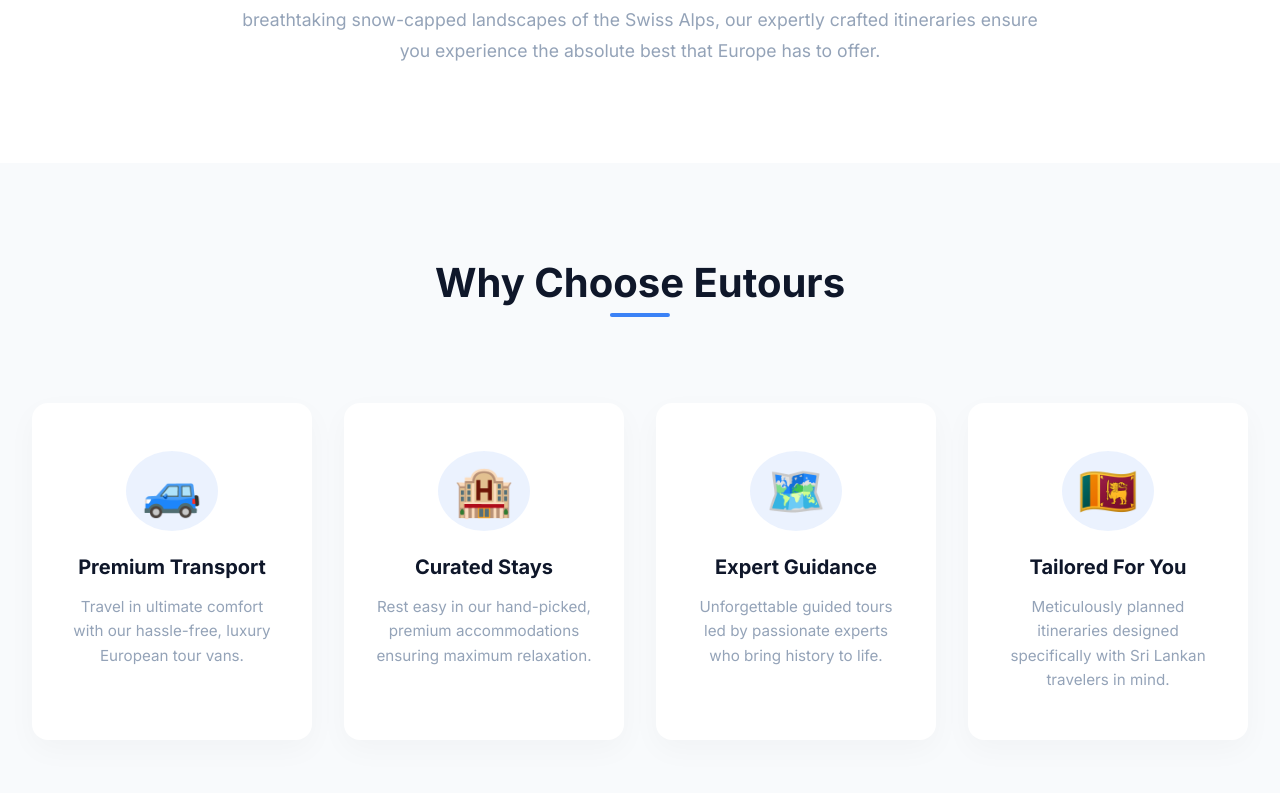
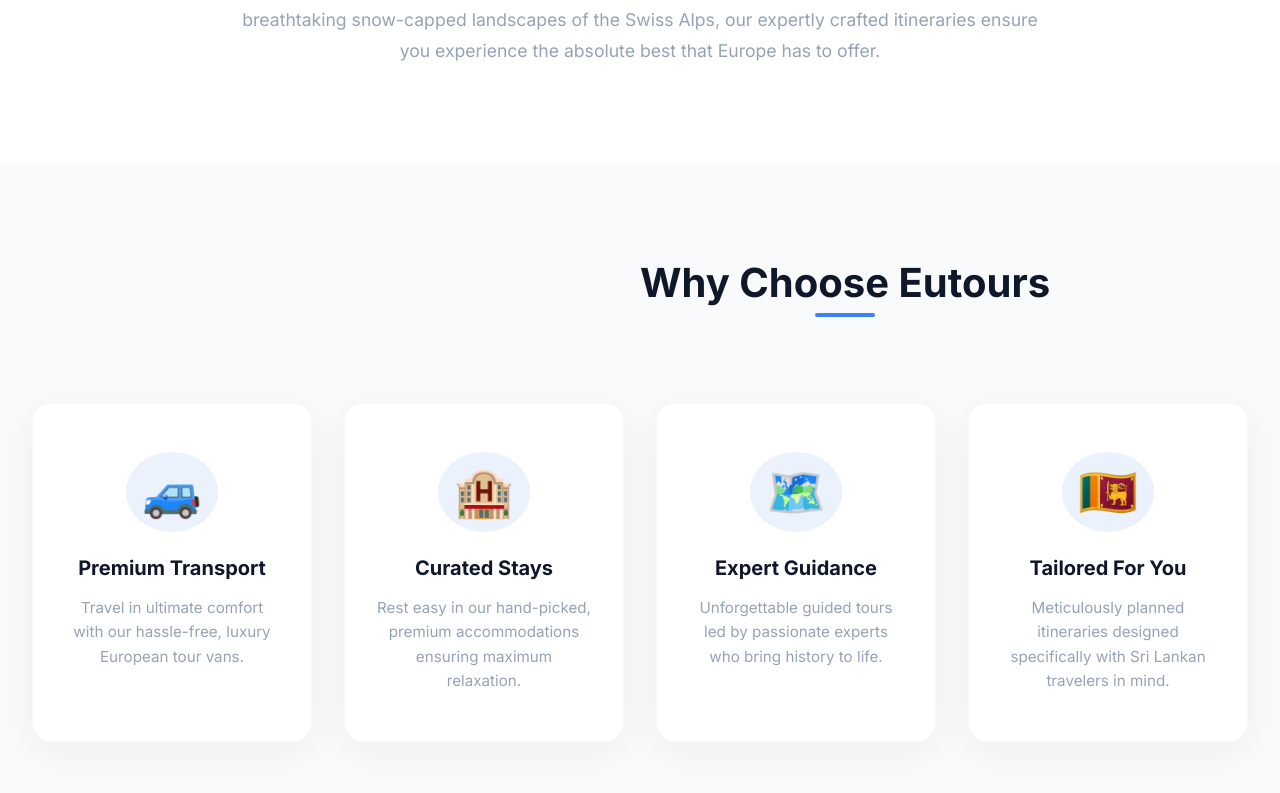
Before and after one commit to AMGRPrabhatha/eutours, a React (Vite) app: page /about in a window 1280 px wide. Shown: the part 1205-1998 px from the top of the page. Built offline with nearby package versions, Linux system fonts and the light colour scheme.

Commit message:
Redesign About Us page with Framer Motion animations

```diff
--- a/package.json
+++ b/package.json
@@ -10,6 +10,7 @@
     "preview": "vite preview"
   },
   "dependencies": {
+    "framer-motion": "^12.40.0",
     "react": "^19.2.6",
     "react-dom": "^19.2.6",
     "react-router-dom": "^7.17.0"
--- a/src/assets/css/styles.css
+++ b/src/assets/css/styles.css
@@ -1572,15 +1572,16 @@
 .feature-card {
   background: var(--white);
   padding: 3rem 2rem;
-  border-radius: 16px;
+  border-radius: 20px;
   text-align: center;
-  box-shadow: 0 10px 30px rgba(0,0,0,0.03);
-  transition: transform 0.3s ease, box-shadow 0.3s ease;
+  box-shadow: 0 10px 40px rgba(0,0,0,0.05);
+  border: 1px solid rgba(0,0,0,0.02);
+  transition: transform 0.4s cubic-bezier(0.175, 0.885, 0.32, 1.275), box-shadow 0.4s ease;
 }
 
 .feature-card:hover {
-  transform: translateY(-10px);
-  box-shadow: 0 20px 40px rgba(0,0,0,0.08);
+  transform: translateY(-12px) scale(1.02);
+  box-shadow: 0 25px 50px rgba(0,0,0,0.1);
 }
 
 .feature-icon {
--- a/src/pages/AboutUs.jsx
+++ b/src/pages/AboutUs.jsx
@@ -1,5 +1,32 @@
 import { Link } from 'react-router-dom';
 import { useEffect } from 'react';
+import { motion } from 'framer-motion';
+
+// Animation variants
+const fadeInUp = {
+  hidden: { opacity: 0, y: 30 },
+  visible: { opacity: 1, y: 0, transition: { duration: 0.8, ease: "easeOut" } }
+};
+
+const staggerContainer = {
+  hidden: { opacity: 0 },
+  visible: {
+    opacity: 1,
+    transition: {
+      staggerChildren: 0.2
+    }
+  }
+};
+
+const slideInLeft = {
+  hidden: { opacity: 0, x: -50 },
+  visible: { opacity: 1, x: 0, transition: { duration: 0.8, ease: "easeOut" } }
+};
+
+const slideInRight = {
+  hidden: { opacity: 0, x: 50 },
+  visible: { opacity: 1, x: 0, transition: { duration: 0.8, ease: "easeOut" } }
+};
 
 const AboutUs = () => {
   // Ensure the page starts at the top
@@ -12,15 +39,26 @@
       {/* Hero Section */}
       <section className="about-hero" style={{ backgroundImage: "url('/images/aboutus-hero.jpg')" }}>
         <div className="about-hero-overlay"></div>
-        <div className="container about-hero-content">
-          <h1>Discover Eutours</h1>
-          <p>Your premier gateway to the wonders of Europe, tailored exclusively for Sri Lankan travelers.</p>
-        </div>
+        <motion.div
+          className="container about-hero-content"
+          initial="hidden"
+          animate="visible"
+          variants={staggerContainer}
+        >
+          <motion.h1 variants={fadeInUp}>Discover Eutours</motion.h1>
+          <motion.p variants={fadeInUp}>Your premier gateway to the wonders of Europe, tailored exclusively for Sri Lankan travelers.</motion.p>
+        </motion.div>
       </section>
 
       {/* Mission Section */}
       <section className="about-mission">
-        <div className="container">
+        <motion.div
+          className="container"
+          initial="hidden"
+          whileInView="visible"
+          viewport={{ once: true, amount: 0.3 }}
+          variants={fadeInUp}
+        >
           <div className="mission-content">
             <h2>Our Mission</h2>
             <p className="lead-text">
@@ -30,46 +68,64 @@
               From the romantic, cobblestone streets of Paris to the awe-inspiring ruins of Rome, and the breathtaking snow-capped landscapes of the Swiss Alps, our expertly crafted itineraries ensure you experience the absolute best that Europe has to offer.
             </p>
           </div>
-        </div>
+        </motion.div>
       </section>
 
       {/* Why Choose Us */}
       <section className="about-features">
         <div className="container">
-          <h2 className="section-title">Why Choose Eutours</h2>
-          <div className="features-grid">
-            <div className="feature-card">
-              <div className="feature-icon">🚙</div>
-              <h3>Premium Transport</h3>
-              <p>Travel in ultimate comfort with our hassle-free, luxury European tour vans.</p>
-            </div>
-            <div className="feature-card">
-              <div className="feature-icon">🏨</div>
-              <h3>Curated Stays</h3>
-              <p>Rest easy in our hand-picked, premium accommodations ensuring maximum relaxation.</p>
-            </div>
-            <div className="feature-card">
-              <div className="feature-icon">🗺️</div>
-              <h3>Expert Guidance</h3>
-              <p>Unforgettable guided tours led by passionate experts who bring history to life.</p>
-            </div>
-            <div className="feature-card">
-              <div className="feature-icon">🇱🇰</div>
-              <h3>Tailored For You</h3>
-              <p>Meticulously planned itineraries designed specifically with Sri Lankan travelers in mind.</p>
-            </div>
-          </div>
+          <motion.h2
+            className="section-title"
+            initial="hidden"
+            whileInView="visible"
+            viewport={{ once: true, amount: 0.8 }}
+            variants={fadeInUp}
+          >
+            Why Choose Eutours
+          </motion.h2>
+          <motion.div
+            className="features-grid"
+            initial="hidden"
+            whileInView="visible"
+            viewport={{ once: true, amount: 0.2 }}
+            variants={staggerContainer}
+          >
+            {[
+              { icon: '🚙', title: 'Premium Transport', desc: 'Travel in ultimate comfort with our hassle-free, luxury European tour vans.' },
+              { icon: '🏨', title: 'Curated Stays', desc: 'Rest easy in our hand-picked, premium accommodations ensuring maximum relaxation.' },
+              { icon: '🗺️', title: 'Expert Guidance', desc: 'Unforgettable guided tours led by passionate experts who bring history to life.' },
+              { icon: '🇱🇰', title: 'Tailored For You', desc: 'Meticulously planned itineraries designed specifically with Sri Lankan travelers in mind.' }
+            ].map((feature, idx) => (
+              <motion.div className="feature-card" key={idx} variants={fadeInUp}>
+                <div className="feature-icon">{feature.icon}</div>
+                <h3>{feature.title}</h3>
+                <p>{feature.desc}</p>
+              </motion.div>
+            ))}
+          </motion.div>
         </div>
       </section>
 
       {/* Visual Storytelling */}
       <section className="about-story">
         <div className="container story-container">
-          <div className="story-images">
+          <motion.div
+            className="story-images"
+            initial="hidden"
+            whileInView="visible"
+            viewport={{ once: true, amount: 0.3 }}
+            variants={slideInLeft}
+          >
             <img src="/images/luxury_van_1781075675269.webp" alt="Eutours Luxury Van" className="story-img-main" />
             <img src="/images/switzerland_vertical_1781089957980.webp" alt="Swiss Alps" className="story-img-secondary" />
-          </div>
-          <div className="story-text">
+          </motion.div>
+          <motion.div
+            className="story-text"
+            initial="hidden"
+            whileInView="visible"
+            viewport={{ once: true, amount: 0.3 }}
+            variants={slideInRight}
+          >
             <h2>More Than Just a Trip</h2>
             <p>
               With Eutours, you're not just booking a vacation; you're securing a meticulously planned adventure. We believe that travel should be about inspiration and joy, not stress and logistics.
@@ -77,20 +133,29 @@
             <p>
               Let our expert team handle all the complex details—from visas and transport to bookings and local navigation—while you focus entirely on creating memories that will last a lifetime.
             </p>
-          </div>
+          </motion.div>
         </div>
       </section>
 
       {/* CTA Section */}
       <section className="about-cta">
-        <div className="container">
+        <motion.div
+          className="container"
+          initial="hidden"
+          whileInView="visible"
+          viewport={{ once: true, amount: 0.5 }}
+          variants={{
+            hidden: { opacity: 0, scale: 0.9 },
+            visible: { opacity: 1, scale: 1, transition: { duration: 0.6 } }
+          }}
+        >
           <h2>Ready for your dream European adventure?</h2>
           <p>Join thousands of happy travelers who have explored Europe with us.</p>
           <div className="cta-buttons">
             <Link to="/" className="btn btn-primary" style={{ marginRight: '1rem' }}>Explore Destinations</Link>
             <Link to="/contact" className="btn btn-accent">Contact Our Experts</Link>
           </div>
-        </div>
+        </motion.div>
       </section>
     </div>
   );
```
Also changed, not shown: 1 other file (tests, documents, lock files or other folders).
